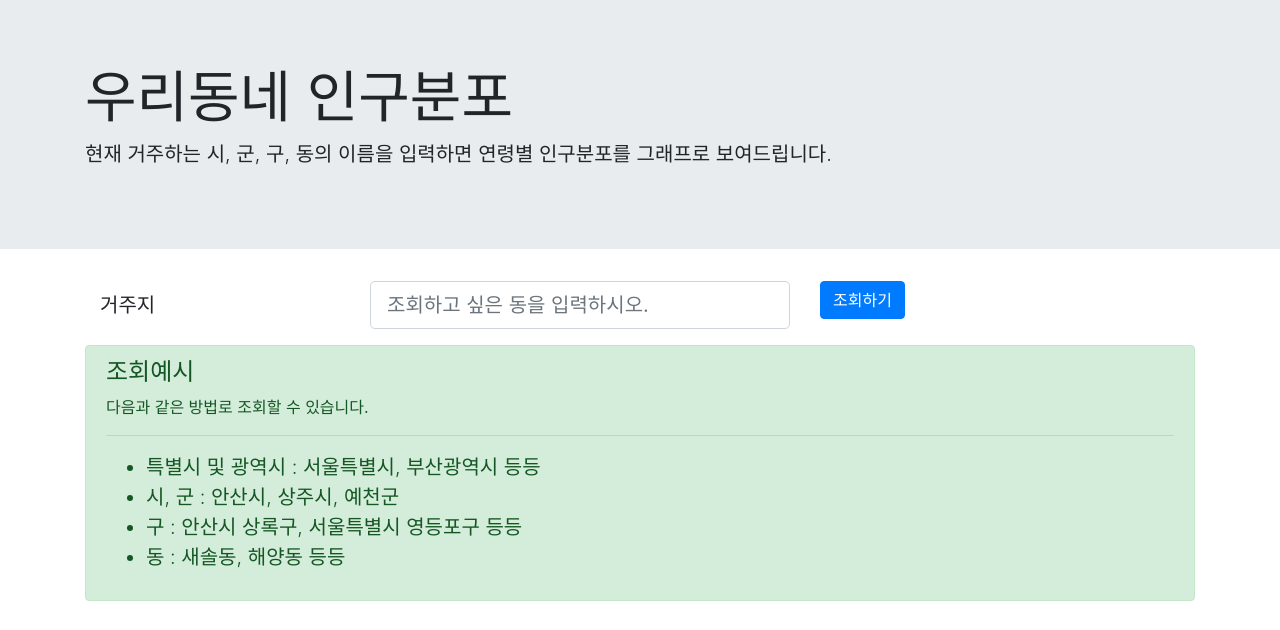
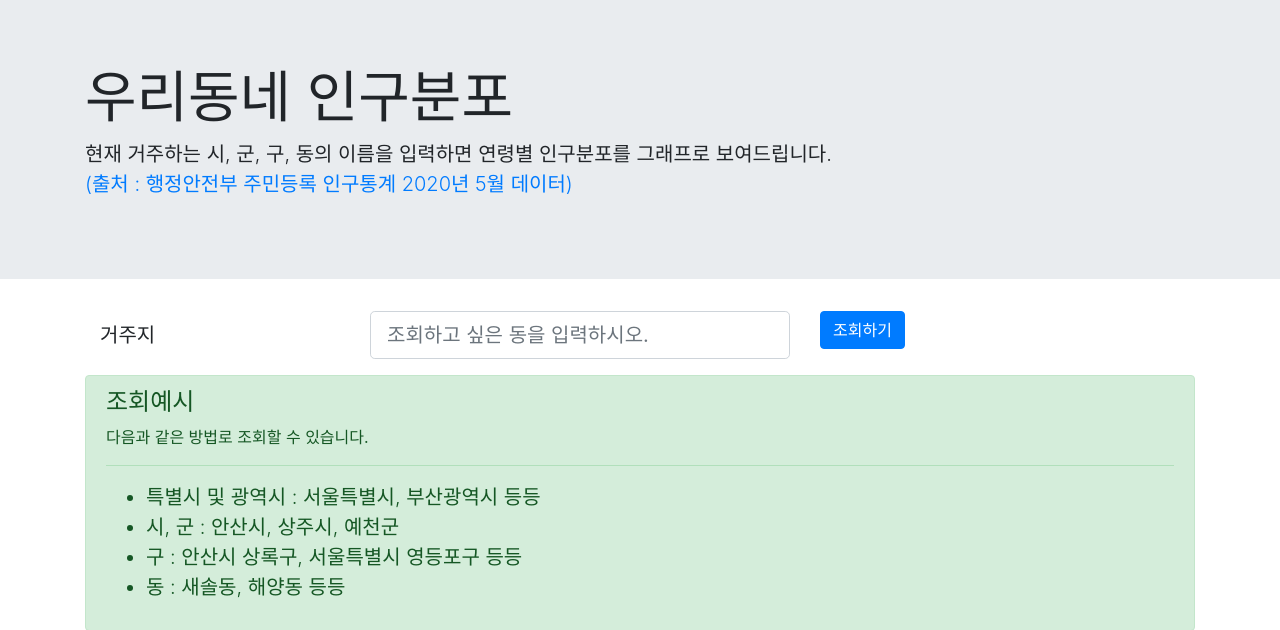
Before and after one commit to 951237/app_population_graph, a Flask app: page / in a window 1280 px wide. Shown: the top 630 px of the page. Run offline with Flask 2, Linux system fonts and the light colour scheme; parts of the project's set-up code (start-up, migrations or seed data) failed here and were passed over; some libraries are stand-ins or nearby versions.

Commit message:
Doc : Update - 2020년 5월 데이터 갱신 - 2020년 5월  데이터 업로드 - 본문 데이터 출처 및 현재 데이터 상황 명시

```diff
--- a/server.py
+++ b/server.py
@@ -3,7 +3,7 @@ import pandas as pd
 import matplotlib.pyplot as plt
 import time, os
 
-F_URL = './data/202004.csv'  # 파일 URL
+F_URL = './data/202005.csv'  # 파일 URL
 # 천의 자리 구분 콤마 빼고 CSV파일 불러오기
 df = pd.read_csv(F_URL, encoding='cp949', thousands=',')
 
--- a/templates/base.html
+++ b/templates/base.html
@@ -21,7 +21,10 @@
   <div class="jumbotron jumbotron-fluid">
     <div class="container">
       <h1 class="display-4">우리동네 인구분포</h1>
-      <p class="lead">현재 거주하는 시, 군, 구, 동의 이름을 입력하면 연령별 인구분포를 그래프로 보여드립니다.</p>
+      <p class="lead">
+        현재 거주하는 시, 군, 구, 동의 이름을 입력하면 연령별 인구분포를 그래프로 보여드립니다.<br>
+        <a href="http://27.101.213.4/#">(출처 : 행정안전부 주민등록 인구통계 2020년 5월 데이터)</a>
+      </p>
     </div>
   </div>
   <div class="container">
@@ -43,14 +46,15 @@ this.page.url = PAGE_URL;  // Replace PAGE_URL with your page's canonical URL va
     this.page.identifier = PAGE_IDENTIFIER; // Replace PAGE_IDENTIFIER with your page's unique identifier variable
     };
     */
-(function() { // DON'T EDIT BELOW THIS LINE
+    (function () { // DON'T EDIT BELOW THIS LINE
       var d = document, s = d.createElement('script');
       s.src = 'https://population-graph.disqus.com/embed.js';
       s.setAttribute('data-timestamp', +new Date());
       (d.head || d.body).appendChild(s);
     })();
   </script>
-<noscript>Please enable JavaScript to view the <a href="https://disqus.com/?ref_noscript">comments powered by Disqus.</a></noscript>
+  <noscript>Please enable JavaScript to view the <a href="https://disqus.com/?ref_noscript">comments powered by
+      Disqus.</a></noscript>
 
   <!-- Optional JavaScript -->
   <!-- jQuery first, then Popper.js, then Bootstrap JS -->
```
Also changed, not shown: 1 other file. Lines whose indentation alone changed are shown as unchanged.
